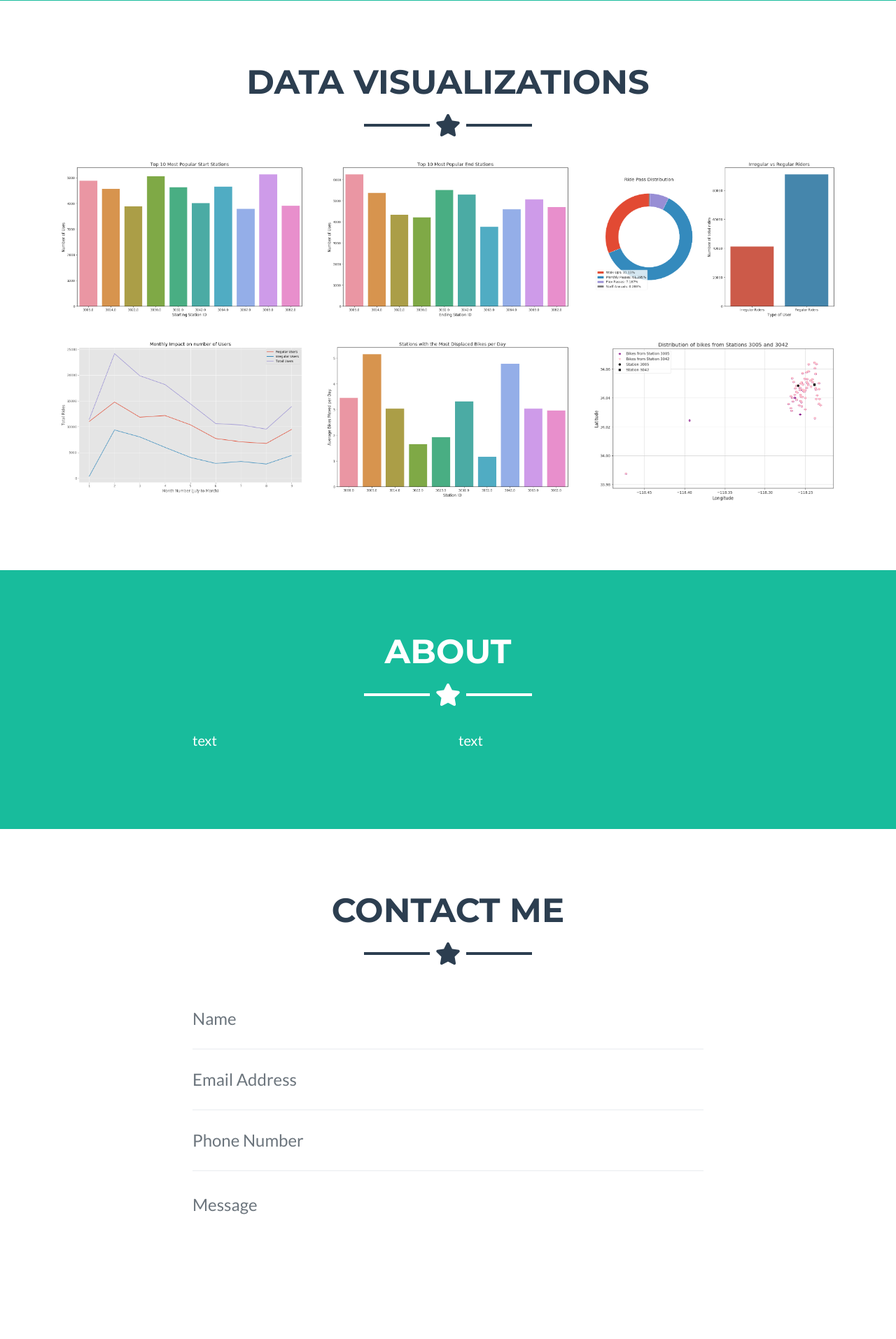
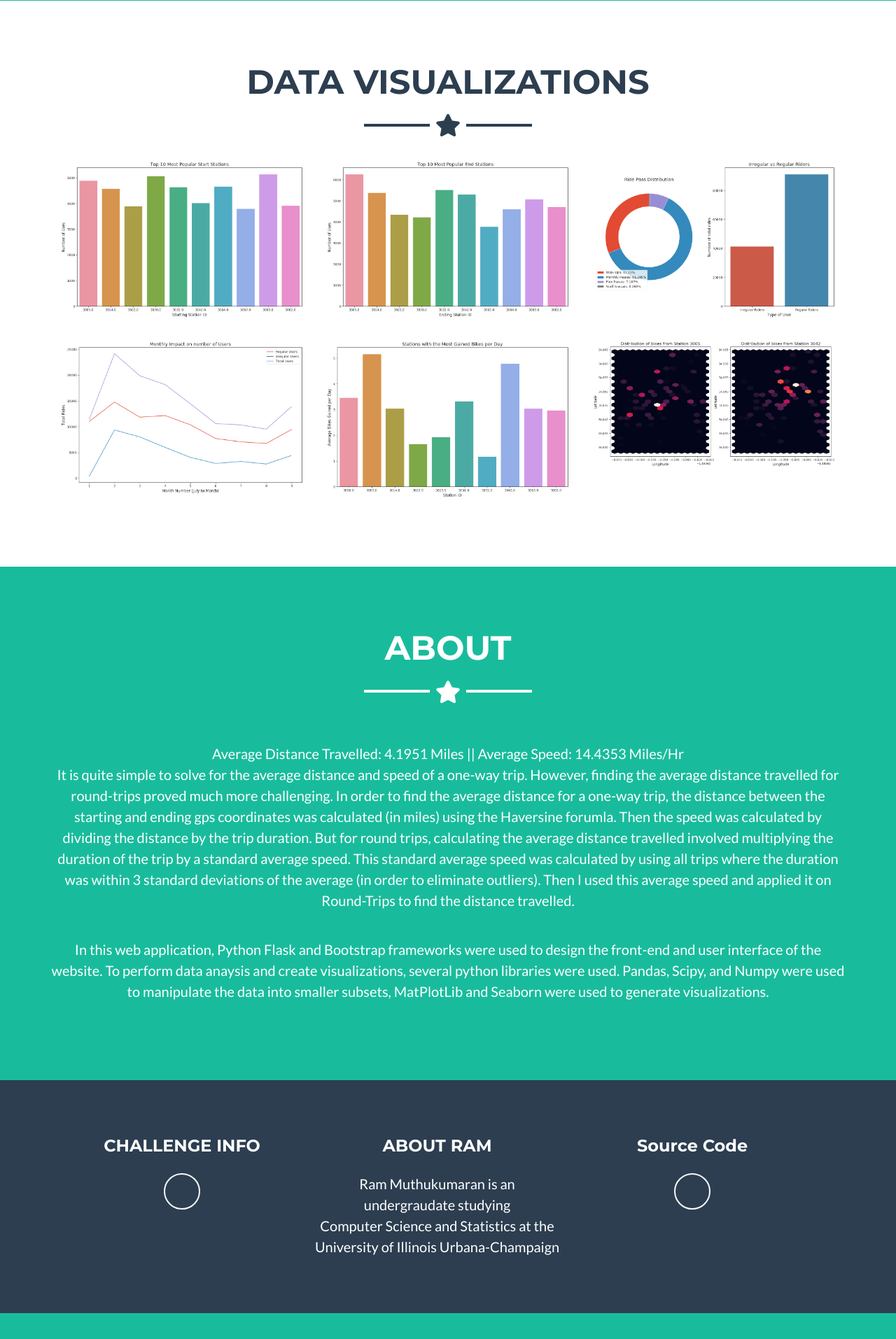
Before and after one commit to rammk1999/c1-swe-summit-fa2018, a Flask app: page / in a window 1280 px wide. Shown: the part 991-2905 px from the top of the page at 70% size. After the commit the page ends 2868 px from the top, so only its background shows below. Run offline with Flask 2, Linux system fonts and the light colour scheme; some libraries are stand-ins or nearby versions.

Commit message:
Finished with website, need to deploy

```diff
--- a/templates/index.html
+++ b/templates/index.html
@@ -47,9 +47,6 @@
             </li>
             <li class="nav-item mx-0 mx-lg-1">
               <a class="nav-link py-3 px-0 px-lg-3 rounded js-scroll-trigger" href="#about">About</a>
-            </li>
-            <li class="nav-item mx-0 mx-lg-1">
-              <a class="nav-link py-3 px-0 px-lg-3 rounded js-scroll-trigger" href="#contact">Predict Duration</a>
             </li>
           </ul>
         </div>
@@ -129,7 +126,7 @@
                   <i class="fas fa-search-plus fa-3x"></i>
                 </div>
               </div>
-              <img class="img-fluid" src="/static/graphs/bikeScatter.png" alt="">
+              <img class="img-fluid" src="/static/graphs/bikeHeat.png" alt="">
             </a>
           </div>
         </div>
@@ -142,60 +139,16 @@
         <h2 class="text-center text-uppercase text-white">About</h2>
         <hr class="star-light mb-5">
         <div class="row">
-          <div class="col-lg-4 ml-auto">
-            <p class="lead">text</p>
+          <div class="text-center mt-4">
+              <p class="lead">
+                  Average Distance Travelled: 4.1951 Miles || Average Speed: 14.4353 Miles/Hr
+                  <br> It is quite simple to solve for the average distance and speed of a one-way trip. However, finding the average distance travelled for round-trips proved much more challenging. In order to find the average distance for a one-way trip, the distance between the starting and ending gps coordinates was calculated (in miles) using the Haversine forumla. Then the speed was calculated by dividing the distance by the trip duration. But for round trips, calculating the average distance travelled involved multiplying the duration of the trip by a standard average speed. This standard average speed was calculated by using all trips where the duration was within 3 standard deviations of the average (in order to eliminate outliers). Then I used this average speed and applied it on Round-Trips to find the distance travelled.
+              </p>
           </div>
-          <div class="col-lg-4 mr-auto">
-            <p class="lead">text</p>
-          </div>
-        </div>
-      </div>
-    </section>
-
-    <!-- Contact Section -->
-    <section id="contact">
-      <div class="container">
-        <h2 class="text-center text-uppercase text-secondary mb-0">Contact Me</h2>
-        <hr class="star-dark mb-5">
-        <div class="row">
-          <div class="col-lg-8 mx-auto">
-            <!-- To configure the contact form email address, go to mail/contact_me.php and update the email address in the PHP file on line 19. -->
-            <!-- The form should work on most web servers, but if the form is not working you may need to configure your web server differently. -->
-            <form name="sentMessage" id="contactForm" novalidate="novalidate">
-              <div class="control-group">
-                <div class="form-group floating-label-form-group controls mb-0 pb-2">
-                  <label>Name</label>
-                  <input class="form-control" id="name" type="text" placeholder="Name" required="required" data-validation-required-message="Please enter your name.">
-                  <p class="help-block text-danger"></p>
-                </div>
-              </div>
-              <div class="control-group">
-                <div class="form-group floating-label-form-group controls mb-0 pb-2">
-                  <label>Email Address</label>
-                  <input class="form-control" id="email" type="email" placeholder="Email Address" required="required" data-validation-required-message="Please enter your email address.">
-                  <p class="help-block text-danger"></p>
-                </div>
-              </div>
-              <div class="control-group">
-                <div class="form-group floating-label-form-group controls mb-0 pb-2">
-                  <label>Phone Number</label>
-                  <input class="form-control" id="phone" type="tel" placeholder="Phone Number" required="required" data-validation-required-message="Please enter your phone number.">
-                  <p class="help-block text-danger"></p>
-                </div>
-              </div>
-              <div class="control-group">
-                <div class="form-group floating-label-form-group controls mb-0 pb-2">
-                  <label>Message</label>
-                  <textarea class="form-control" id="message" rows="5" placeholder="Message" required="required" data-validation-required-message="Please enter a message."></textarea>
-                  <p class="help-block text-danger"></p>
-                </div>
-              </div>
-              <br>
-              <div id="success"></div>
-              <div class="form-group">
-                <button type="submit" class="btn btn-primary btn-xl" id="sendMessageButton">Send</button>
-              </div>
-            </form>
+          <div class="text-center mt-4">
+              <p class="lead">
+                  In this web application, Python Flask and Bootstrap frameworks were used to design the front-end and user interface of the website. To perform data anaysis and create visualizations, several python libraries were used. Pandas, Scipy, and Numpy were used to manipulate the data into smaller subsets, MatPlotLib and Seaborn were used to generate visualizations.
+              </p>
           </div>
         </div>
       </div>
@@ -216,9 +169,11 @@
               </ul>
           </div>
           <div class="cold-md-4">
-              <h4 class="text-uppercase mb-4">Tools Used</h4>
-              <p class="lead mb-0"> Flask, BootStrap, Pandas, Numpy, Scipy,
-                  <br>Seborn, MatPlotLib, Sklearn, Heroku
+              <h4 class="text-uppercase mb-4">About Ram</h4>
+              <p class="lead mb-0"> Ram Muthukumaran is an
+                  <br>undergraudate studying
+                  <br>Computer Science and Statistics at the
+                  <br>University of Illinois Urbana-Champaign
           </div>
           <div class="col-md-4 mb-5 mb-lg-0">
               <h4 class="test-uppercase mb-4">Source Code</h4>
@@ -252,13 +207,13 @@
         <div class="container text-center">
           <div class="row">
             <div class="col-lg-8 mx-auto">
-              <h2 class="text-secondary text-uppercase mb-0">Project Name</h2>
+              <h2 class="text-secondary text-uppercase mb-0">Most Popular Starting Stations</h2>
               <hr class="star-dark mb-5">
-              <img class="img-fluid mb-5" src="img/portfolio/cabin.png" alt="">
-              <p class="mb-5">Lorem ipsum dolor sit amet, consectetur adipisicing elit. Mollitia neque assumenda ipsam nihil, molestias magnam, recusandae quos quis inventore quisquam velit asperiores, vitae? Reprehenderit soluta, eos quod consequuntur itaque. Nam.</p>
+              <img class="img-fluid mb-5" src="/static/graphs/popularStartStation.png" alt="">
+              <p class="mb-5">This graph displays the ten most used starting stations. As seen in the bar plots, stations 3069 and 3030 are the most used in terms of starting trips. Over the duration of time the data was collected, approximately 5138 rides started from station 3069 and approximately 5059 rides started from station 3030. Looking at the metro bike share stations data set quickly reveals that these two stations are near very import landmarks. Station 3069 is located at the intersection of Broadway and Third, an area that is close to popular attractions such as the Million Dollar Theater, and also near the center of the city. Station 3030 is located on Main and First. Similar to station 3069, 3030 is also located in a heavily crowded area. Important areas such as Grand Park, Los Angeles Mall, and the LAPD Headquarters are all within one to two blocks of this bike station, and that explains the heavy usage.</p>
               <a class="btn btn-primary btn-lg rounded-pill portfolio-modal-dismiss" href="#">
                 <i class="fa fa-close"></i>
-                Close Project</a>
+                Close</a>
             </div>
           </div>
         </div>
@@ -274,13 +229,13 @@
         <div class="container text-center">
           <div class="row">
             <div class="col-lg-8 mx-auto">
-              <h2 class="text-secondary text-uppercase mb-0">Project Name</h2>
+              <h2 class="text-secondary text-uppercase mb-0">Most Popular Ending Stations</h2>
               <hr class="star-dark mb-5">
-              <img class="img-fluid mb-5" src="img/portfolio/cake.png" alt="">
-              <p class="mb-5">Lorem ipsum dolor sit amet, consectetur adipisicing elit. Mollitia neque assumenda ipsam nihil, molestias magnam, recusandae quos quis inventore quisquam velit asperiores, vitae? Reprehenderit soluta, eos quod consequuntur itaque. Nam.</p>
+              <img class="img-fluid mb-5" src="/static/graphs/popularEndStations.png" alt="">
+              <p class="mb-5">This bar plot displays the ten most used ending stations. Immediately, the most noticable trait in this graph is that station 3005 is clearly the most used ending station. Over the course of time the data was collected, station 3005 was the ending destination for 6262 trips. Which is over 700 more than the next closest ending destination. Once again, the location of this station explains its high usage. Located on Seventh and Flower, station 3005 is a frequent ending destination because it is very close to many restaurants and more importantly, several apartment complexes are within one to two blocks of the station. The fact that station 3005 is not in the heart of the city, in conjuction with the close proximity of several apartment complexes, explains why this station is the most popular end destination.</p>
               <a class="btn btn-primary btn-lg rounded-pill portfolio-modal-dismiss" href="#">
                 <i class="fa fa-close"></i>
-                Close Project</a>
+                Close</a>
             </div>
           </div>
         </div>
@@ -296,13 +251,13 @@
         <div class="container text-center">
           <div class="row">
             <div class="col-lg-8 mx-auto">
-              <h2 class="text-secondary text-uppercase mb-0">Project Name</h2>
+              <h2 class="text-secondary text-uppercase mb-0">Bike Passes and Rider Types</h2>
               <hr class="star-dark mb-5">
-              <img class="img-fluid mb-5" src="img/portfolio/circus.png" alt="">
-              <p class="mb-5">Lorem ipsum dolor sit amet, consectetur adipisicing elit. Mollitia neque assumenda ipsam nihil, molestias magnam, recusandae quos quis inventore quisquam velit asperiores, vitae? Reprehenderit soluta, eos quod consequuntur itaque. Nam.</p>
+              <img class="img-fluid mb-5" src="/static/graphs/passBreakdown.png" alt="">
+              <p class="mb-5">These two plots display the types of bike passes and segments the types of users. The donut plot on the left shows the percentages of each bike pass and the barplot on the right compares frequent and infrequent users. Frequent and Infrequent users were identified by whether or not a specific ride was labelled as a one-time occurrence. Walk-Ups consisted of 31.13% of all total bike rides, whereas monthly passes make up 61.395% of all bike rides. Looking at the graph on the right hand side, out of all the rides collected in the data set, 41224 of them were Walk-Ups, and 91203 rides came from frequent users. In conclusion 68.870% of all the rides came from users who use bike sharing reguarly. There are people who own a monthly pass, a flex pass, or are considered staff. </p>
               <a class="btn btn-primary btn-lg rounded-pill portfolio-modal-dismiss" href="#">
                 <i class="fa fa-close"></i>
-                Close Project</a>
+                Close</a>
             </div>
           </div>
         </div>
@@ -318,13 +273,13 @@
         <div class="container text-center">
           <div class="row">
             <div class="col-lg-8 mx-auto">
-              <h2 class="text-secondary text-uppercase mb-0">Project Name</h2>
+              <h2 class="text-secondary text-uppercase mb-0">Monthly Affects on Bike Sharing</h2>
               <hr class="star-dark mb-5">
-              <img class="img-fluid mb-5" src="img/portfolio/game.png" alt="">
-              <p class="mb-5">Lorem ipsum dolor sit amet, consectetur adipisicing elit. Mollitia neque assumenda ipsam nihil, molestias magnam, recusandae quos quis inventore quisquam velit asperiores, vitae? Reprehenderit soluta, eos quod consequuntur itaque. Nam.</p>
+              <img class="img-fluid mb-5" src="/static/graphs/seasonEffects.png" alt="">
+              <p class="mb-5">This line graph shows the change in the total rides for each month. The data set begins on July 7th, 2016 and ends on March 31st, 2017. In this plot month 1 is July, and month 9 is March. By analyzing the graph, it is clear that August had the most rides, but after that, the lines start to decrease. This can be explained by the colder weather in winter, which causes people to not bike as much and either drive or take public transit instead. However, at the tail end of the graph, a jump can be seen. This is expected because during the arrival of spring, citizens start going outside more and are more likely to use bike sharing. Interestingly, despite the total number of rides changing every month, the proportion of frequent and infrequent users keeps steady throughout most of the year. This absence of variance could be potentially explained by the lack of data for the summer months. During summer, many tourists would probably use bike sharing, and would most likely be considered Walk-Up occurrences, which would have increased the number of commuters who don't regularly use bike sharing.</p>
               <a class="btn btn-primary btn-lg rounded-pill portfolio-modal-dismiss" href="#">
                 <i class="fa fa-close"></i>
-                Close Project</a>
+                Close</a>
             </div>
           </div>
         </div>
@@ -340,13 +295,13 @@
         <div class="container text-center">
           <div class="row">
             <div class="col-lg-8 mx-auto">
-              <h2 class="text-secondary text-uppercase mb-0">Project Name</h2>
+              <h2 class="text-secondary text-uppercase mb-0">Displacement of Bikes</h2>
               <hr class="star-dark mb-5">
-              <img class="img-fluid mb-5" src="img/portfolio/safe.png" alt="">
-              <p class="mb-5">Lorem ipsum dolor sit amet, consectetur adipisicing elit. Mollitia neque assumenda ipsam nihil, molestias magnam, recusandae quos quis inventore quisquam velit asperiores, vitae? Reprehenderit soluta, eos quod consequuntur itaque. Nam.</p>
+              <img class="img-fluid mb-5" src="/static/graphs/netChange.png" alt="">
+              <p class="mb-5">This graph displays the stations with the most displaced bikes per day. This metric was calculated by finding the differene between the amount of time a station was selected as the start and the amount of time a station was the end of a trip, then dividing that difference by the total number of days in the dataset. After performing this calculation and displaying the results, it is clear that stations 3005 and stations 3042 usually have an excess of bikes at the end of the day. Station 3005 has approximately 5.15 more bikes at it's station at the end of the day than at the beginning, and station 3042 has about 4.78 more bikes. Based on earlier visualizations, it's of no surprise that station 3005 gains more bikes. But why would station 3042 gain more bikes? Station 3042 is located on First and Central, which is, like station 3005, not located in the center of the city. This area has many restaurants and attractions to see however, and that could possibly explain why there is a net gain of bikes on average per day. In order to make sure travel patterns are matched, bikes should be moved in the late night, or early morning, back to areas where they are very heavily used. Based on previous visualizations stations 3069 and 3030 are solid choices because those stations are where bikers are most likely to start their trips from. </p>
               <a class="btn btn-primary btn-lg rounded-pill portfolio-modal-dismiss" href="#">
                 <i class="fa fa-close"></i>
-                Close Project</a>
+                Close</a>
             </div>
           </div>
         </div>
@@ -362,13 +317,13 @@
         <div class="container text-center">
           <div class="row">
             <div class="col-lg-8 mx-auto">
-              <h2 class="text-secondary text-uppercase mb-0">Project Name</h2>
+              <h2 class="text-secondary text-uppercase mb-0">Bike Distributions</h2>
               <hr class="star-dark mb-5">
-              <img class="img-fluid mb-5" src="img/portfolio/submarine.png" alt="">
-              <p class="mb-5">Lorem ipsum dolor sit amet, consectetur adipisicing elit. Mollitia neque assumenda ipsam nihil, molestias magnam, recusandae quos quis inventore quisquam velit asperiores, vitae? Reprehenderit soluta, eos quod consequuntur itaque. Nam.</p>
+              <img class="img-fluid mb-5" src="/static/graphs/bikeHeat.png" alt="">
+              <p class="mb-5">In order to further explore the data with regards to bike displacement, this heat plot shows where bikes at stations 3005 and 3042 (the stations with the most gained bikes per day) come from. As seen in these heatplots, trips that end at station 3005 usually start from around (34.045,-118.20525). Trips that end at station 3042 start from around (34.0525, -118.2045). Building off the previous assesement of the net change of bikes, excess bikes at stations 3005 and 3042 could be moved back to stations near the two coordinates mentioned before in order to accomodate the trends of riders. </p>
               <a class="btn btn-primary btn-lg rounded-pill portfolio-modal-dismiss" href="#">
                 <i class="fa fa-close"></i>
-                Close Project</a>
+                Close</a>
             </div>
           </div>
         </div>
```
Also changed, not shown: graphs.py (+52 -35 lines), static/graphs/bikeHeat.png (added), static/graphs/bikeScatter.png, static/graphs/netChange.png, static/graphs/seasonEffects.png.
